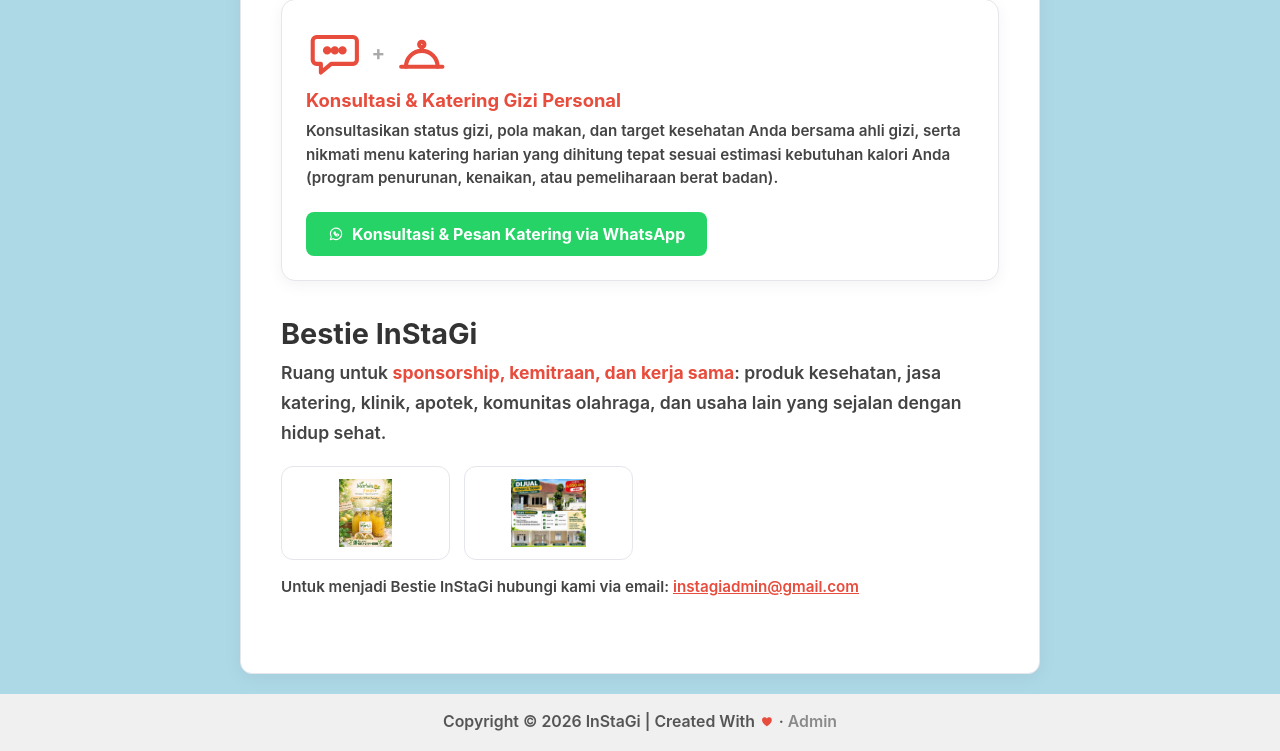
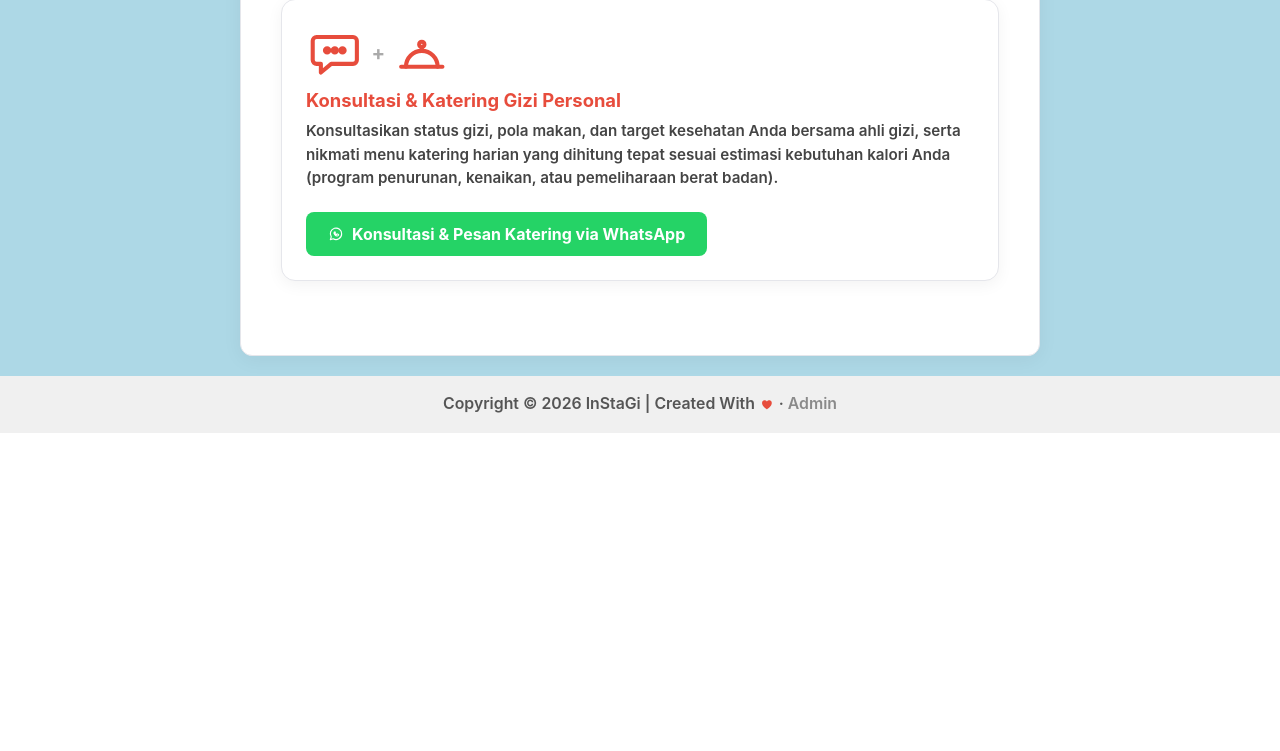
Before and after one commit to M-Arkan-Raihan-Nugraha/InStaGi-PHP, a PHP site: page /imt/ in a window 1280 px wide. Shown: the part 877-1628 px from the top of the page. After the commit the page ends 1310 px from the top, so only its background shows below. Run offline with PHP 8.4, Linux system fonts and the light colour scheme.

Commit message:
feat(pages): integrasikan etalase bestie di informasi.php dan bersihkan index.php

```diff
--- a/index.php
+++ b/index.php
@@ -8,7 +8,7 @@
  * Isi halaman:
  *   1. Pilihan menu utama: Cek Status Gizi · Informasi Gizi · Monitoring Status Gizi
  *   2. Layanan: Konsultasi Gizi & Katering Gizi (tombol WhatsApp)
- *   3. Bestie InStaGi: wadah sponsor / kerja sama iklan
+ *   (Catatan: Bestie InStaGi telah dipindahkan ke halaman Informasi Gizi)
  *
  * CATATAN: tautan "Login Admin" tidak lagi ditampilkan (lihat includes/nav.php).
  */
@@ -23,25 +23,6 @@ $wa_layanan = instagi_wa_url(
     'Halo InStaGi, saya ingin berkonsultasi mengenai gizi dan memesan katering gizi. Mohon informasinya.',
     INSTAGI_WA_KATERING
 );
-$wa_bestie = instagi_wa_url(
-    'Halo InStaGi, saya ingin bekerja sama / memasang iklan di InStaGi (Bestie InStaGi). Mohon informasinya.',
-    INSTAGI_WA_KERJASAMA
-);
-
-// --- Bestie InStaGi: logo sponsor/partner ------------------------------------
-// Cukup letakkan berkas gambar di assets/bestie/ (mis. apotek-sehat.png).
-// Semua gambar di folder itu tampil otomatis; urutannya mengikuti nama berkas.
-// Bila foldernya kosong, bagian logo disembunyikan (tanpa error).
-$bestie_logo = [];
-$bestie_dir  = __DIR__ . '/assets/bestie';
-if (is_dir($bestie_dir)) {
-    foreach ((array) scandir($bestie_dir) as $berkas) {
-        if (preg_match('/\.(jpe?g|png|webp|gif)$/i', (string) $berkas)) {
-            $bestie_logo[] = $berkas;
-        }
-    }
-    sort($bestie_logo, SORT_NATURAL | SORT_FLAG_CASE);
-}
 
 // Judul, deskripsi, alamat rapi (tanpa .php), dan daftar CSS halaman ini.
 // Semua bagian <head> (meta, Open Graph, Twitter Card, CSS) kini ada di satu
@@ -104,30 +85,5 @@ require __DIR__ . '/includes/layout_head.php';
                 </article>
             </div>
         </section>
-
-        <!-- ===== BESTIE INSTAGI: SPONSORSHIP, KEMITRAAN, DAN KERJA SAMA ===== -->
-        <section class="bestie-section" id="bestie">
-            <h2>Bestie InStaGi</h2>
-            <p class="bestie-intro">
-                Ruang untuk <strong>sponsorship, kemitraan, dan kerja sama</strong>: produk kesehatan,
-                jasa katering, klinik, apotek, komunitas olahraga, dan usaha lain yang sejalan dengan hidup sehat.
-            </p>
-
-            <?php if (!empty($bestie_logo)): ?>
-                <div class="bestie-grid">
-                    <?php foreach ($bestie_logo as $logo): ?>
-                        <div class="bestie-logo">
-                            <img src="assets/bestie/<?= htmlspecialchars(rawurlencode($logo), ENT_QUOTES, 'UTF-8') ?>"
-                                 alt="Mitra InStaGi: <?= htmlspecialchars(pathinfo($logo, PATHINFO_FILENAME), ENT_QUOTES, 'UTF-8') ?>"
-                                 decoding="async">
-                        </div>
-                    <?php endforeach; ?>
-                </div>
-            <?php endif; ?>
-
-            <p class="bestie-contact">
-                Untuk menjadi Bestie InStaGi hubungi kami via email: <a href="mailto:instagiadmin@gmail.com">instagiadmin@gmail.com</a>
-            </p>
-        </section>
     </div>
 <?php require __DIR__ . '/includes/layout_footer.php'; ?>
```
Also changed, not shown: informasi.php (+6 -1 lines).
